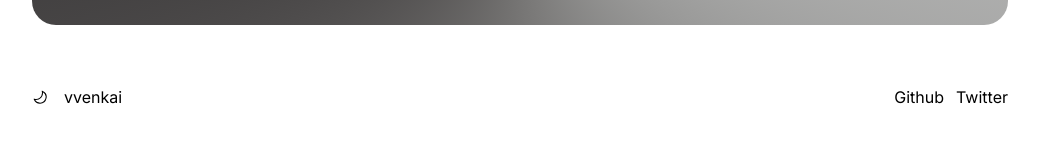
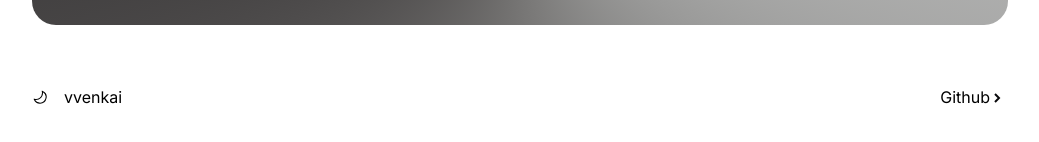
Before and after one commit to liwenka1/next-main, a Next.js app: page / in a window 1280 px wide. Shown: the part 602-744 px from the top of the page, without its empty margins (120-1159 px from the left). Built offline with nearby package versions, Linux system fonts and the light colour scheme.

Commit message:
fix: 整体样式进行调整

```diff
--- a/app/components/footer.tsx
+++ b/app/components/footer.tsx
@@ -1,15 +1,40 @@
+import { SITE, NAVS } from '@/data/config'
 import ModeToggle from './mode-toggle'
+
+const RightSvg = () => {
+  return (
+    <svg
+      aria-hidden="true"
+      className="-mr-1 ml-1 mt-0.5 stroke-zinc-950 stroke-2 dark:stroke-zinc-50"
+      fill="none"
+      height="10"
+      viewBox="0 0 10 10"
+      width="10"
+    >
+      <path className="opacity-0 transition group-hover:opacity-100" d="M0 5h7"></path>
+      <path className="transition-all group-hover:translate-x-[3px]" d="M1 1l4 4-4 4"></path>
+    </svg>
+  )
+}
 
 const Footer = () => {
   return (
     <footer className="footer">
       <div className="flex items-center justify-center gap-4">
         <ModeToggle />
-        <span>vvenkai</span>
+        <span>{SITE.name}</span>
       </div>
       <div className="flex gap-3">
-        <span>Github</span>
-        <span>Twitter</span>
+        {NAVS.map((nav) => (
+          <a
+            className="group flex cursor-pointer flex-row items-center justify-center px-2 py-1"
+            href={nav.href}
+            key={nav.name}
+          >
+            {nav.name}
+            <RightSvg />
+          </a>
+        ))}
       </div>
     </footer>
   )
--- a/app/components/info.tsx
+++ b/app/components/info.tsx
@@ -1,13 +1,15 @@
+import { SITE } from '@/data/config'
+
 import Image from 'next/image'
 
 const Info = () => {
   return (
     <div className="info">
-      <div className="animate-fade relative col-start-2 sm:col-start-3">
-        <Image className="rounded-2xl" src="/avatar.png" width={500} height={500} alt="avatar" />
+      <div className="relative col-start-2 animate-fade sm:col-start-3">
+        <Image className="rounded-2xl" src={SITE.avatar} width={500} height={500} alt="avatar" />
       </div>
-      <h3 className="animate-fade relative col-start-4 whitespace-nowrap font-mono text-5xl font-semibold text-zinc-950 sm:col-start-6">
-        hello world
+      <h3 className="relative col-start-4 animate-fade whitespace-nowrap font-mono text-5xl font-semibold text-zinc-950 sm:col-start-6">
+        {SITE.title}
       </h3>
     </div>
   )
--- /dev/null
+++ b/data/config.ts
@@ -0,0 +1,12 @@
+export const SITE = {
+  title: 'hello world',
+  avatar: '/avatar.png',
+  name: 'vvenkai'
+} as const
+
+export const NAVS = [
+  {
+    name: 'Github',
+    href: 'https://github.com/liwenka1'
+  }
+] as const
```
